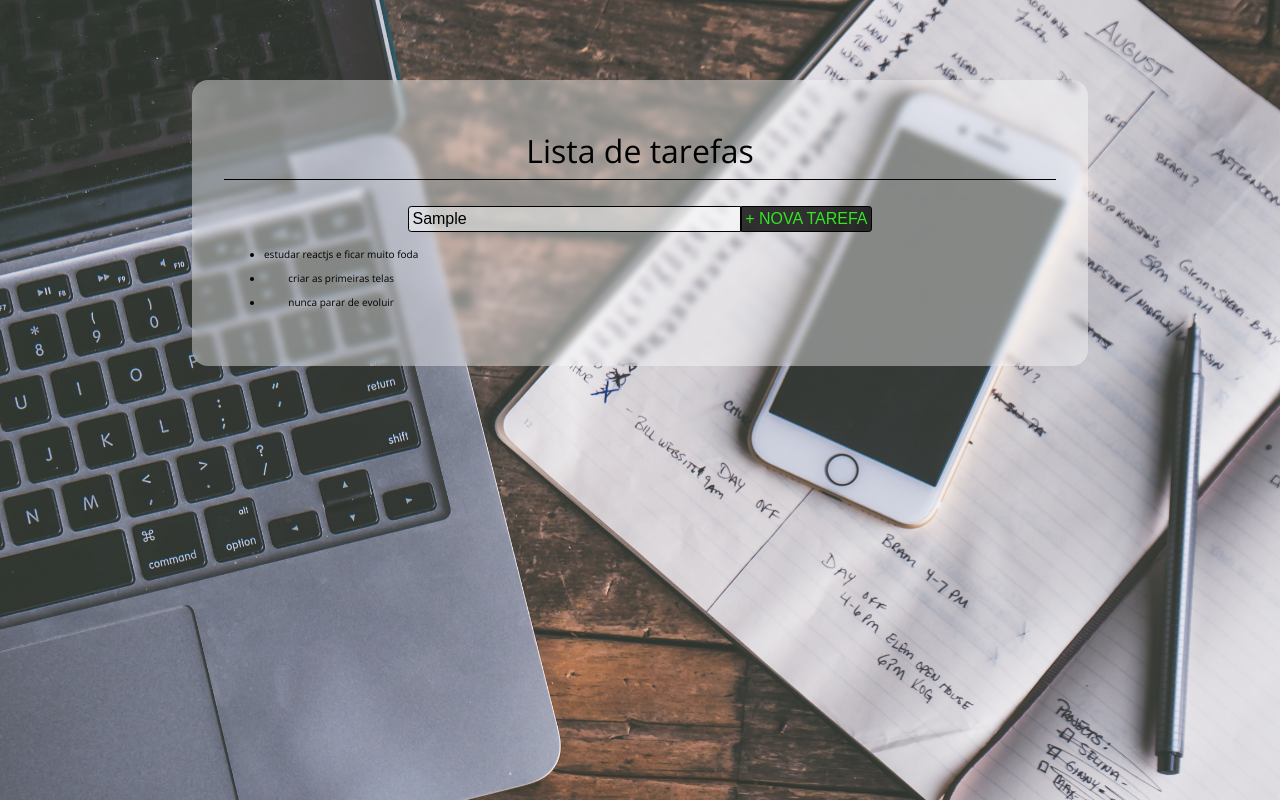
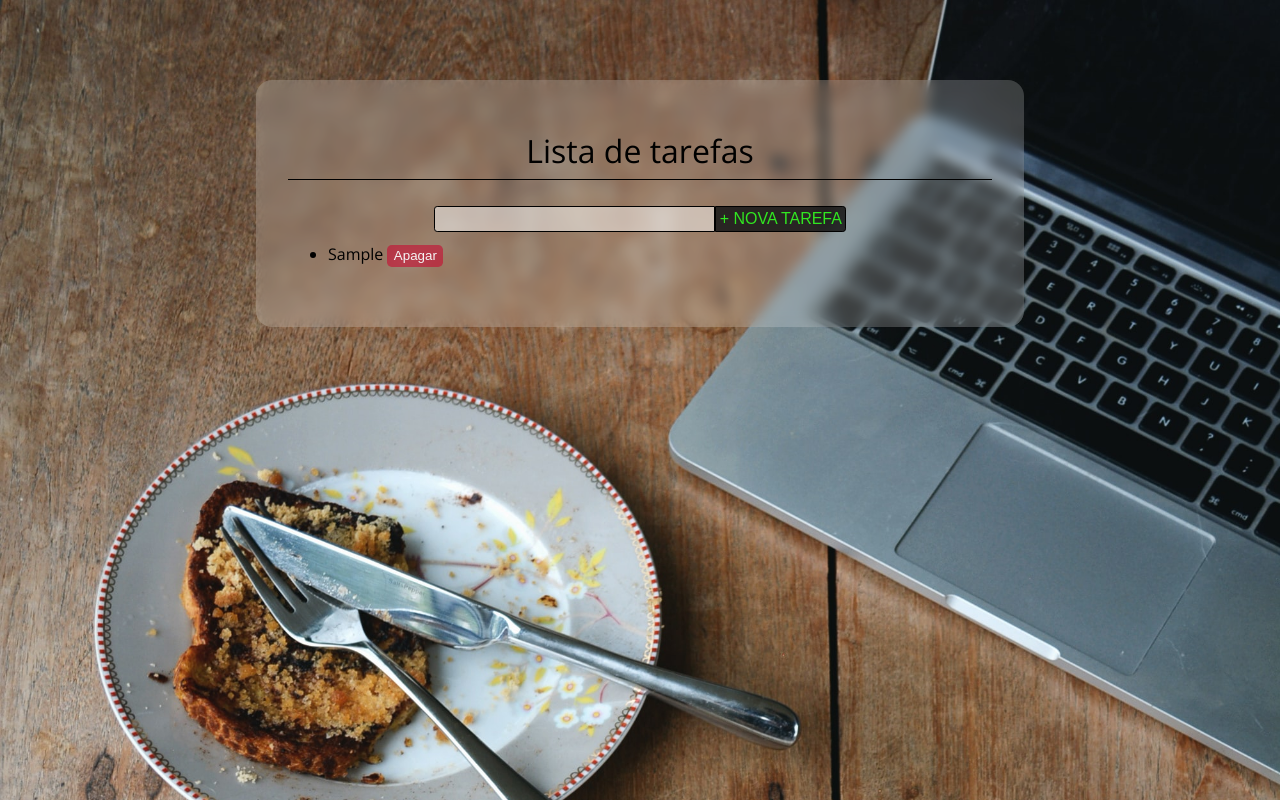
Before and after one commit to BrunoMartinsMoreira/To_Do_List, a plain HTML site: page index.html in a window 1280 px wide. Both pictures are taken after typing "Sample" into the empty fields and a click on the button "+ NOVA TAREFA". Drawn offline with nearby package versions, Linux system fonts and the light colour scheme.

Commit message:
finalizando CSS e começando a desenvolver o Js

```diff
--- a/index.html
+++ b/index.html
@@ -18,17 +18,14 @@
       <button class="btn-tarefa">+ nova tarefa</button>
     </div>
     <div class="lista-de-tarefas">
-      <ul>
-        <li>estudar reactjs e ficar muito foda</li>
-        <li>criar as primeiras telas</li>
-        <li>nunca parar de evoluir</li>
+      <ul class="lista-tarefas">
       </ul>
     </div>
-
-    <ul class="tarefas"></ul>
+    <ul class="tarefas">
+    </ul>
   </section>
 
-  <script src="./assets/js/main.js"></script>
+  <script src="./script.js"></script>
 </body>
 
 </html>
--- /dev/null
+++ b/script.js
@@ -0,0 +1,61 @@
+const cadastraTarefa = document.querySelector('.input-tarefa');
+const btnCadastraTarefa = document.querySelector('.btn-tarefa');
+const listaDeTarefas = document.querySelector('.lista-tarefas');
+
+cadastraTarefa.addEventListener('keypress', (event) => {
+   if (event.keyCode === 13) {
+      if (!cadastraTarefa.value) return;
+      criaTarefa(cadastraTarefa.value);
+   }
+});
+
+function criaLista() {
+   const li = document.createElement('li');
+   return li;
+};
+
+function criaTarefa(tarefa) {
+   const lista = criaLista();
+   lista.innerText = tarefa;
+   listaDeTarefas.appendChild(lista);
+   limpaInput();
+   criaBtnApagar(lista);
+   salvarTarefas();
+};
+
+btnCadastraTarefa.addEventListener('click', () => {
+   if (!cadastraTarefa.value) return;
+   criaTarefa(cadastraTarefa.value);
+});
+
+function limpaInput() {
+   cadastraTarefa.value = "";
+   cadastraTarefa.focus();
+};
+
+function criaBtnApagar(lista) {
+   lista.innerText += ' ';
+   const btnApagar = document.createElement('button');
+   btnApagar.innerText = 'Apagar';
+   btnApagar.setAttribute('class', 'apagar');
+   btnApagar.setAttribute('title', 'Apagar essa tarefa.')
+   lista.appendChild(btnApagar);
+};
+
+document.addEventListener('click', (event) => {
+   const el = event.target;
+   if (el.classList.contains('apagar')) {
+      el.parentElement.remove();
+   }
+});
+
+function salvarTarefas() {
+   const tarefasParaSalvar = listaDeTarefas.querySelectorAll('li')
+   const arrayTarefas = [];
+   for (let tarefa of tarefasParaSalvar) {
+      let tarefaTexto = tarefa.innerText;
+      tarefaTexto = tarefaTexto.replace('Apagar', '').trim();
+      arrayTarefas.push(tarefaTexto)
+   }
+   console.log(arrayTarefas)
+};
--- a/style.css
+++ b/style.css
@@ -1,4 +1,4 @@
-@import url('https://fonts.googleapis.com/css?family=Open+Sans:400,700&display=swap');
+@import url("https://fonts.googleapis.com/css?family=Open+Sans:400,700&display=swap");
 
 * {
   box-sizing: border-box;
@@ -8,63 +8,89 @@
 body {
   margin: 0;
   padding: 0;
-  background: url('./img/bg1.jpg') no-repeat content-box;
+  background: url("./img/bg3.jpg") no-repeat content-box;
   background-size: cover;
-  font-family: 'Open sans', sans-serif;
+  font-family: "Open sans", sans-serif;
   font-size: 10px;
   line-height: 1.5rem;
 }
-.glass{
-  backdrop-filter: blur(.2rem);
+.glass {
+  backdrop-filter: blur(0.4rem);
 }
 
 .container {
-  max-width: 70vw;
+  max-width: 60vw;
   margin: 5rem auto;
-  background:rgba(255 , 255, 255, 0.4);
+  background: rgba(255, 255, 255, 0.2);
   padding: 2rem;
   border-radius: 1rem;
   text-align: center;
 }
-h1{
+h1 {
   font-size: 2rem;
   font-weight: 400;
   padding-bottom: 1rem;
-  border-bottom: .1rem solid #000;
+  border-bottom: 0.1rem solid #000;
 }
 
-.lista-input{
+.lista-input {
   display: flex;
   flex-wrap: wrap;
   justify-content: center;
   align-items: center;
 }
 
-.input-tarefa{
+.input-tarefa {
   width: 40%;
-  padding: .2rem;
+  padding: 0.2rem;
   outline: none;
-  border: #000 .01rem solid;
-  border-radius: .2rem 0 0 .2rem;
+  border: #000 0.01rem solid;
+  border-radius: 0.2rem 0 0 0.2rem;
   font-size: 1rem;
-  background: rgba(255 , 255, 255, 0.5);
+  background: rgba(255, 255, 255, 0.5);
 }
-.btn-tarefa{
-  padding: .2rem;
-  border: #000 .01rem solid;
-  border-radius: 0 .2rem .2rem 0;
+.btn-tarefa {
+  padding: 0.2rem;
+  border: #000 0.01rem solid;
+  border-radius: 0 0.2rem 0.2rem 0;
   text-transform: uppercase;
   color: rgba(49, 233, 33, 0.993);
   background: rgba(27, 27, 27, 0.89);
   font-size: 1rem;
-  transition: .3s;
+  transition: 0.2s;
 }
-.btn-tarefa:hover{
-  color: rgba(27, 27, 27) ;
-  background: rgba(49, 233, 33, 0.993);
-  opacity: .7;
+.btn-tarefa:hover {
+  color: rgba(35, 207, 19, 0.993);
+  background: rgba(48, 47, 47, 0.89);
 }
-.lista-de-tarefas{
+.lista-de-tarefas {
   display: flex;
-  justify-content:left;
+  justify-content: left;
+  text-align: left;
+  align-items: center;
 }
+.lista-de-tarefas ul li {
+  font-size: 1rem;
+  margin-bottom: 0.5rem;
+}
+.lista-de-tarefas ul li.checked {
+  background: #67b45a;
+}
+.apagar {
+  border: none;
+  background: #ca063093;
+  color: whitesmoke;
+  padding: 0.2rem 0.4rem;
+  border-radius: 0.3rem;
+  transition: 0.1s;
+  cursor: pointer;
+}
+.apagar:hover {
+  background: #ec093a93;
+}
+
+@media (max-width: 720px) {
+  .container {
+    max-width: 97vw;
+  }
+}
```
Also changed, not shown: img/bg1.jpg (deleted), img/bg2.jpg (deleted), img/bg3.jpg (added).
